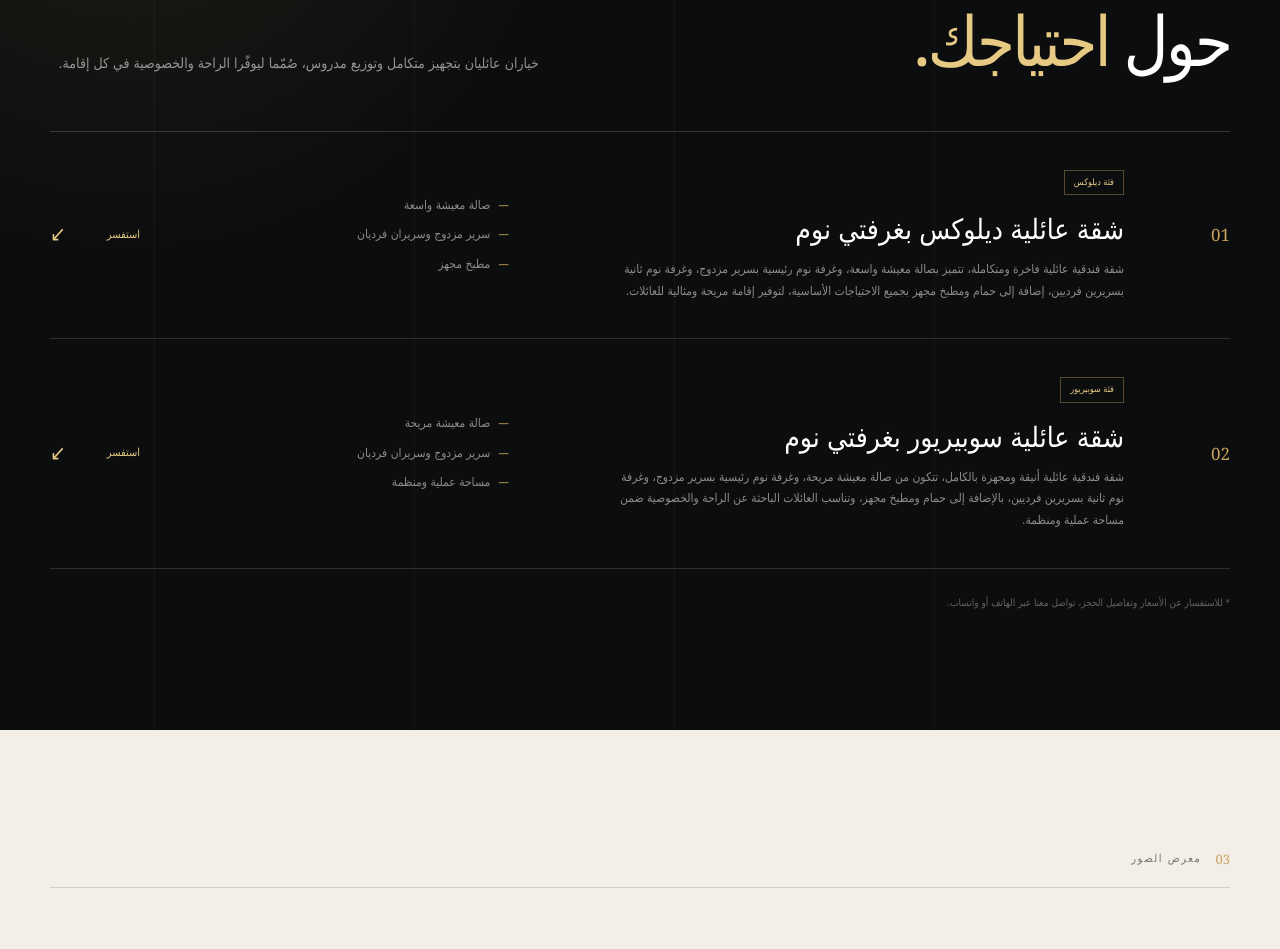
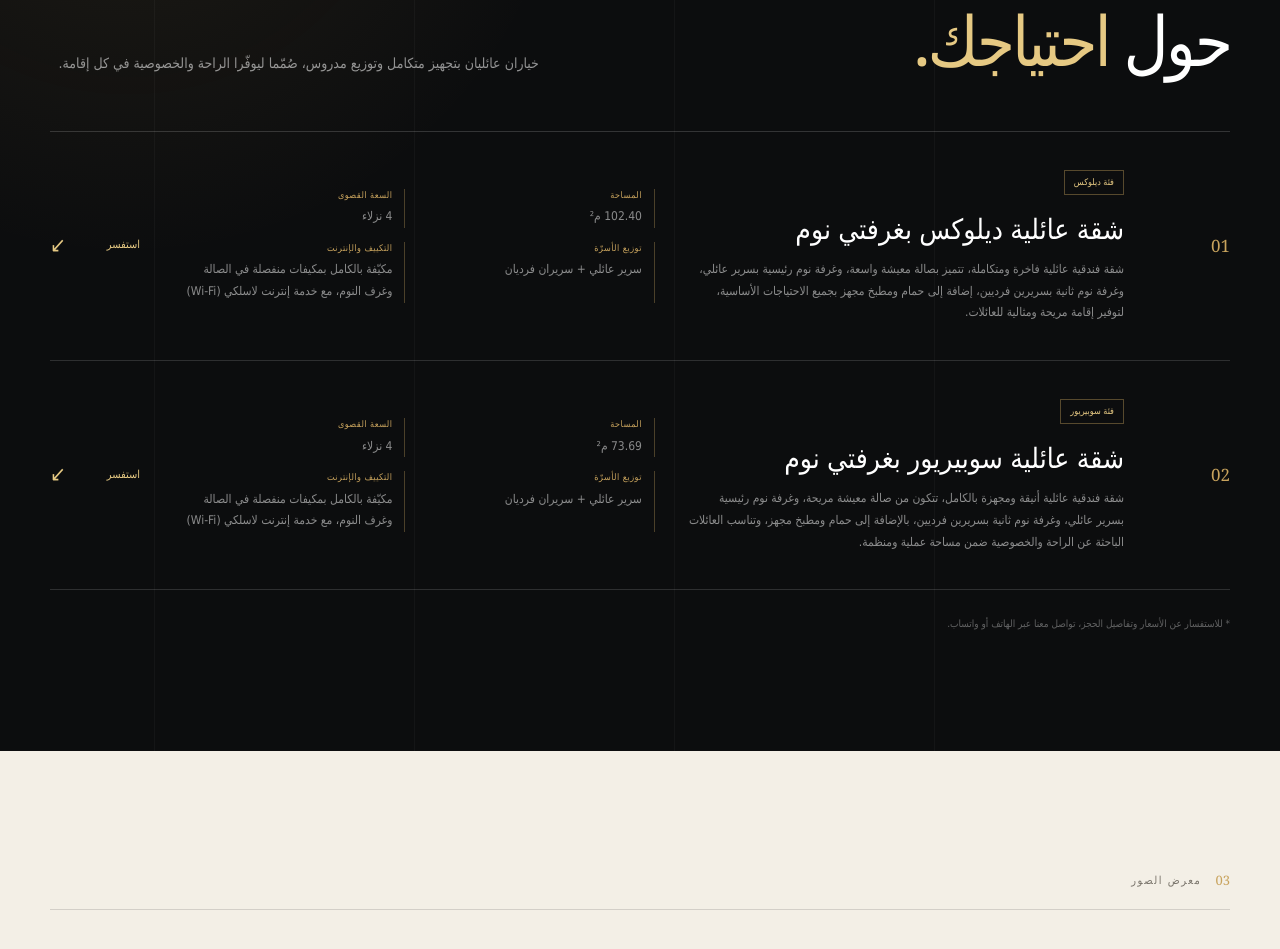
Before and after one commit to hani-site-spec/riyadh-city-hotel, a Next.js app: page / in a window 1280 px wide. Shown: the part 1680-2629 px from the top of the page. Built offline with nearby package versions, Linux system fonts and the light colour scheme.

Commit message:
إضافة مواصفات الشقق الفندقية

```diff
--- a/app/globals.css
+++ b/app/globals.css
@@ -566,7 +566,7 @@ a {
 
 .unit-card {
   display: grid;
-  grid-template-columns: 72px 1.3fr 0.75fr 90px;
+  grid-template-columns: 72px minmax(320px, 0.95fr) minmax(330px, 1.05fr) 90px;
   align-items: center;
   gap: 34px;
   padding: 36px 0;
@@ -602,7 +602,7 @@ a {
 }
 
 .unit-main p,
-.unit-card li {
+.unit-specifications dd {
   color: rgba(255, 255, 255, 0.52);
   font-size: 12px;
   line-height: 1.8;
@@ -613,18 +613,29 @@ a {
   margin: 0;
 }
 
-.unit-card ul {
+.unit-specifications {
   display: grid;
-  gap: 8px;
+  grid-template-columns: repeat(2, minmax(0, 1fr));
+  gap: 14px 18px;
   margin: 0;
   padding: 0;
-  list-style: none;
 }
 
-.unit-card li::before {
-  margin-left: 8px;
+.unit-specifications div {
+  min-width: 0;
+  padding-right: 12px;
+  border-right: 1px solid rgba(200, 163, 93, 0.34);
+}
+
+.unit-specifications dt {
+  margin-bottom: 4px;
   color: var(--gold);
-  content: "—";
+  font-size: 9px;
+  letter-spacing: 0.05em;
+}
+
+.unit-specifications dd {
+  margin: 0;
 }
 
 .unit-card > a {
@@ -1186,7 +1197,7 @@ footer {
   }
 
   .unit-card {
-    grid-template-columns: 55px 1fr 0.7fr;
+    grid-template-columns: 55px minmax(280px, 1fr) minmax(300px, 0.95fr);
   }
 
   .unit-card > a {
@@ -1335,9 +1346,9 @@ footer {
     padding: 28px 0;
   }
 
-  .unit-card ul {
+  .unit-specifications {
     grid-column: 2;
-    grid-template-columns: repeat(2, 1fr);
+    grid-template-columns: 1fr;
   }
 
   .gallery-grid {
--- a/app/page.tsx
+++ b/app/page.tsx
@@ -12,16 +12,32 @@ const units = [
     label: "فئة ديلوكس",
     title: "شقة عائلية ديلوكس بغرفتي نوم",
     description:
-      "شقة فندقية عائلية فاخرة ومتكاملة، تتميز بصالة معيشة واسعة، وغرفة نوم رئيسية بسرير مزدوج، وغرفة نوم ثانية بسريرين فرديين، إضافة إلى حمام ومطبخ مجهز بجميع الاحتياجات الأساسية، لتوفير إقامة مريحة ومثالية للعائلات.",
-    features: ["صالة معيشة واسعة", "سرير مزدوج وسريران فرديان", "مطبخ مجهز"],
+      "شقة فندقية عائلية فاخرة ومتكاملة، تتميز بصالة معيشة واسعة، وغرفة نوم رئيسية بسرير عائلي، وغرفة نوم ثانية بسريرين فرديين، إضافة إلى حمام ومطبخ مجهز بجميع الاحتياجات الأساسية، لتوفير إقامة مريحة ومثالية للعائلات.",
+    specifications: [
+      { label: "المساحة", value: "102.40 م²" },
+      { label: "السعة القصوى", value: "4 نزلاء" },
+      { label: "توزيع الأسرّة", value: "سرير عائلي + سريران فرديان" },
+      {
+        label: "التكييف والإنترنت",
+        value: "مكيّفة بالكامل بمكيفات منفصلة في الصالة وغرف النوم، مع خدمة إنترنت لاسلكي (Wi-Fi)",
+      },
+    ],
   },
   {
     number: "02",
     label: "فئة سوبيريور",
     title: "شقة عائلية سوبيريور بغرفتي نوم",
     description:
-      "شقة فندقية عائلية أنيقة ومجهزة بالكامل، تتكون من صالة معيشة مريحة، وغرفة نوم رئيسية بسرير مزدوج، وغرفة نوم ثانية بسريرين فرديين، بالإضافة إلى حمام ومطبخ مجهز، وتناسب العائلات الباحثة عن الراحة والخصوصية ضمن مساحة عملية ومنظمة.",
-    features: ["صالة معيشة مريحة", "سرير مزدوج وسريران فرديان", "مساحة عملية ومنظمة"],
+      "شقة فندقية عائلية أنيقة ومجهزة بالكامل، تتكون من صالة معيشة مريحة، وغرفة نوم رئيسية بسرير عائلي، وغرفة نوم ثانية بسريرين فرديين، بالإضافة إلى حمام ومطبخ مجهز، وتناسب العائلات الباحثة عن الراحة والخصوصية ضمن مساحة عملية ومنظمة.",
+    specifications: [
+      { label: "المساحة", value: "73.69 م²" },
+      { label: "السعة القصوى", value: "4 نزلاء" },
+      { label: "توزيع الأسرّة", value: "سرير عائلي + سريران فرديان" },
+      {
+        label: "التكييف والإنترنت",
+        value: "مكيّفة بالكامل بمكيفات منفصلة في الصالة وغرف النوم، مع خدمة إنترنت لاسلكي (Wi-Fi)",
+      },
+    ],
   },
 ];
 
@@ -244,9 +260,14 @@ export default function Home() {
                   <h3>{unit.title}</h3>
                   <p>{unit.description}</p>
                 </div>
-                <ul>
-                  {unit.features.map((feature) => <li key={feature}>{feature}</li>)}
-                </ul>
+                <dl className="unit-specifications">
+                  {unit.specifications.map((specification) => (
+                    <div key={specification.label}>
+                      <dt>{specification.label}</dt>
+                      <dd>{specification.value}</dd>
+                    </div>
+                  ))}
+                </dl>
                 <a href="#contact" aria-label={`استفسر عن ${unit.title}`}>استفسر <span aria-hidden="true">↙</span></a>
               </article>
             ))}
```
